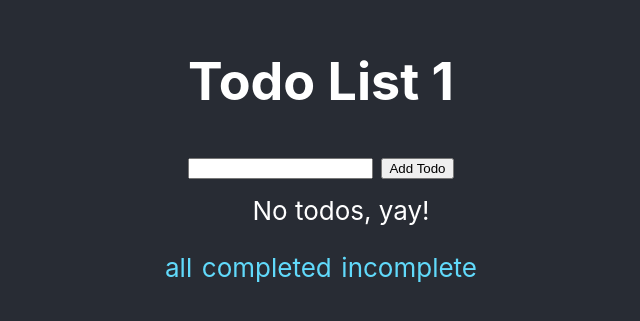
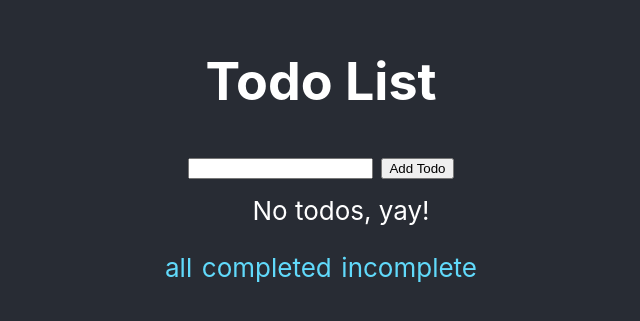
Before and after one commit to TianyuanC/react-redux-demo, a React (Create React App) app: page / in a window 1280 px wide. Shown: the part 251-572 px from the top of the page, without its empty margins (319-959 px from the left). Built offline with nearby package versions, Linux system fonts and the light colour scheme.

Commit message:
interface

```diff
--- a/src/App.js
+++ b/src/App.js
@@ -2,9 +2,9 @@ import React from "react";
 import { AddTodo, TodoList, VisibilityFilters } from "./components";
 import "./App.css";
 
-const TodoApp = ({ id }) => (
+const TodoApp = ({ note }) => (
     <>
-        <h1>Todo List {id}</h1>
+        <h1>Todo List {note}</h1>
         <AddTodo />
         <TodoList />
         <VisibilityFilters />
@@ -15,7 +15,7 @@ function App() {
     return (
         <div className="App">
             <header className="App-header">
-                <TodoApp id={1} />
+                <TodoApp />
             </header>
         </div>
     );
```
